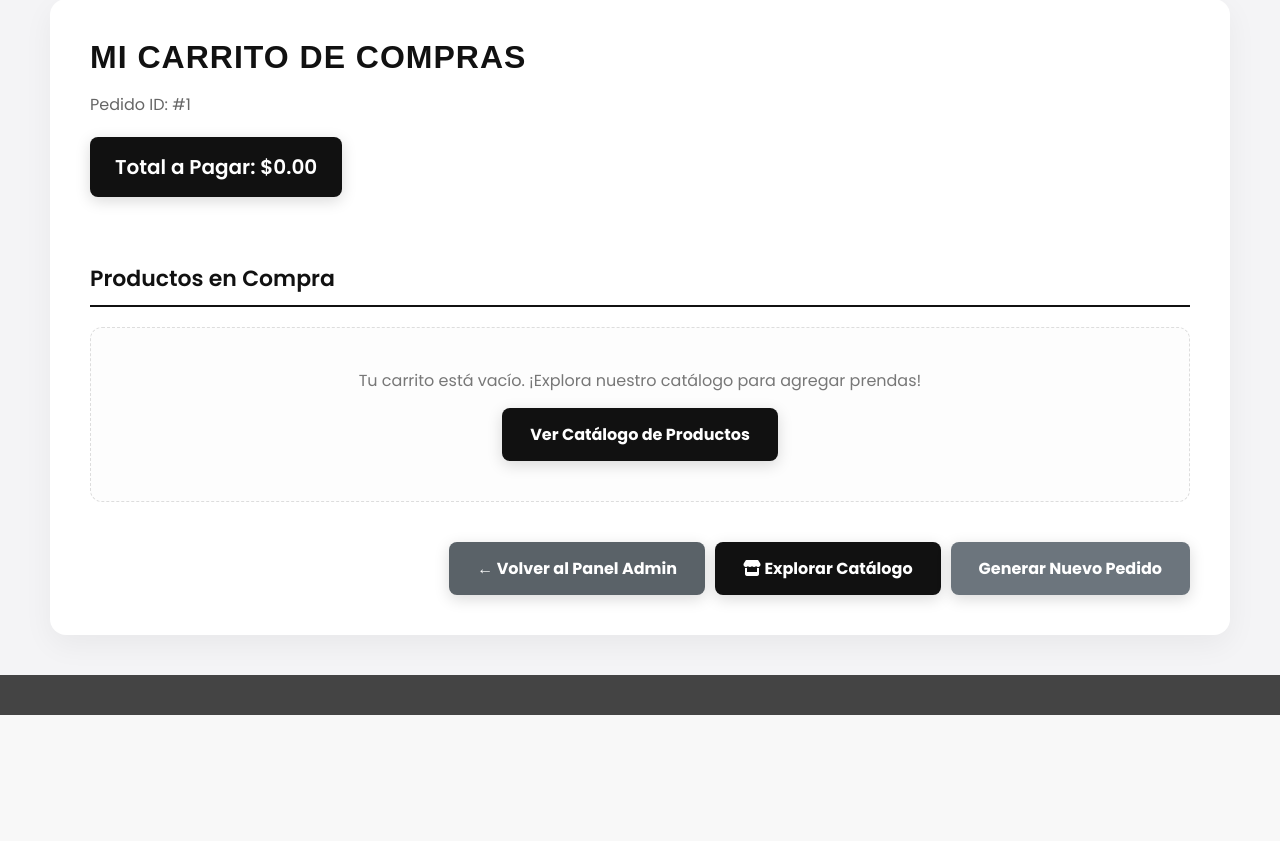
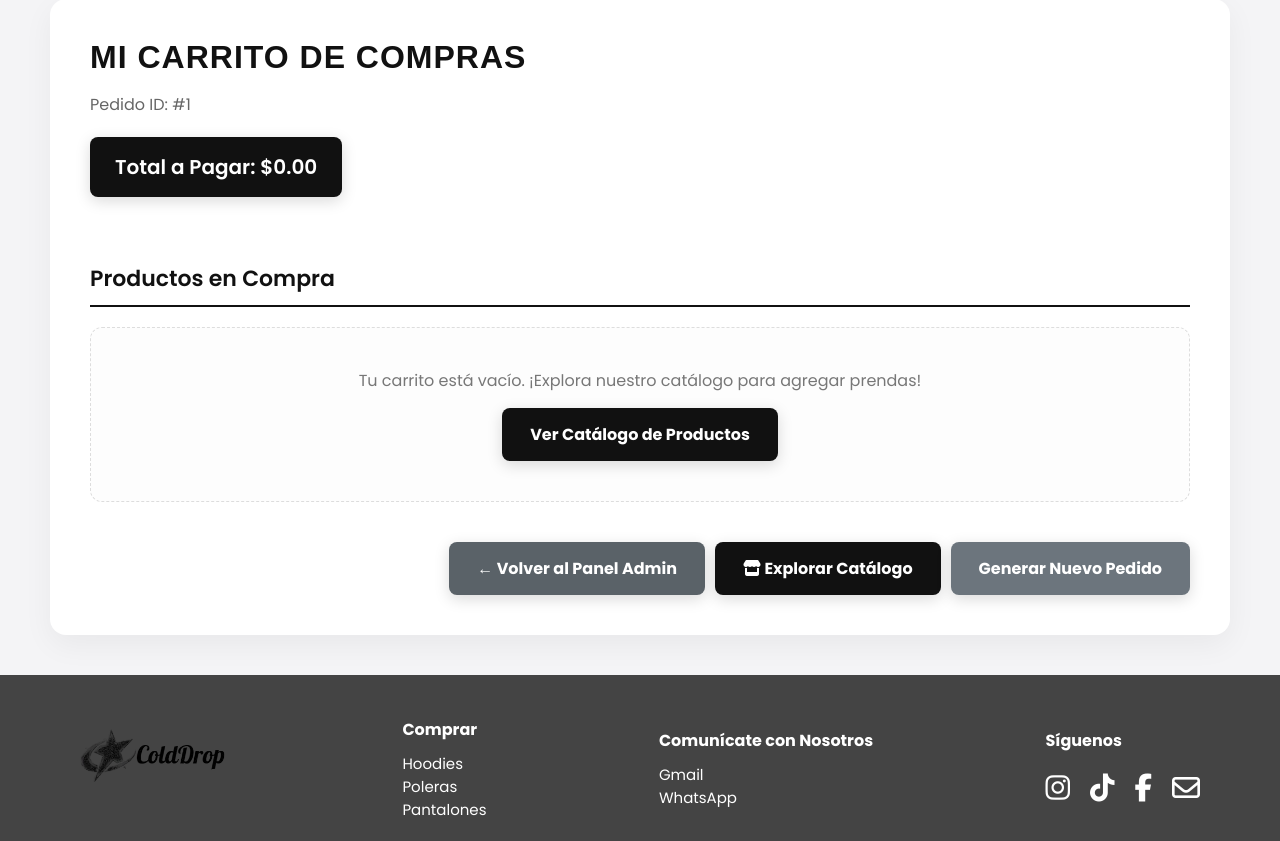
Before and after one commit to julius593/colddrop, a PHP site: page /micarrito.php in a window 1280 px wide. Shown: the part 146-987 px from the top of the page. Before the commit the page ends 861 px from the top, so only its background shows below. Run offline with PHP 8.4, Linux system fonts and the light colour scheme; a user stored in the database is signed in; data comes from the database, SQL or seed files in the repository; data that the repository does not hold is empty; some web fonts are replaced.

Commit message:
cambios footer

```diff
--- a/princip/footer.php
+++ b/princip/footer.php
@@ -12,7 +12,38 @@
 </head>
 <body>
     <footer>
+        <!-- Sección 1: Logo -->
+        <div>
+            <a href="inicio.php">
+                <img id="logoh" src="../imagenes/Captura_de_pantalla_2026-04-23_121404-removebg-preview.png" alt="ColdDrop Logo" style="width: 150px;">
+            </a>
+        </div>
 
+        <!-- Sección 2: Menú de productos -->
+        <div>
+            <h4 style="margin-bottom: 10px;">Comprar</h4>
+            <li style="list-style: none;"><a class="listafooter" href="hoodeis.php">Hoodies</a></li>
+            <li style="list-style: none;"><a class="listafooter" href="poleras.php">Poleras</a></li>
+            <li style="list-style: none;"><a class="listafooter" href="pantalones.php">Pantalones</a></li>
+        </div>
+
+        <!-- Sección 3: Contacto -->
+        <div>
+            <h4 style="margin-bottom: 10px;">Comunícate con Nosotros</h4>
+            <li style="list-style: none;"><a class="listafooter" href="mailto:contacto@colddrop.bo">Gmail</a></li>
+            <li style="list-style: none;"><a class="listafooter" href="https://chat.whatsapp.com/FSKwSL02bRd4CEnNvC4PY1" target="_blank">WhatsApp</a></li>
+        </div>
+
+        <!-- Sección 4: Redes sociales -->
+        <div class="social-box">
+            <h4>Síguenos</h4>
+            <div class="social-icons">
+                <a href="#"><i class="fa-brands fa-instagram"></i></a>
+                <a href="#"><i class="fa-brands fa-tiktok"></i></a>
+                <a href="#"><i class="fa-brands fa-facebook-f"></i></a>
+                <a href="#"><i class="fa-regular fa-envelope"></i></a>
+            </div>
+        </div>
     </footer>
 </body>
 </html>
```
